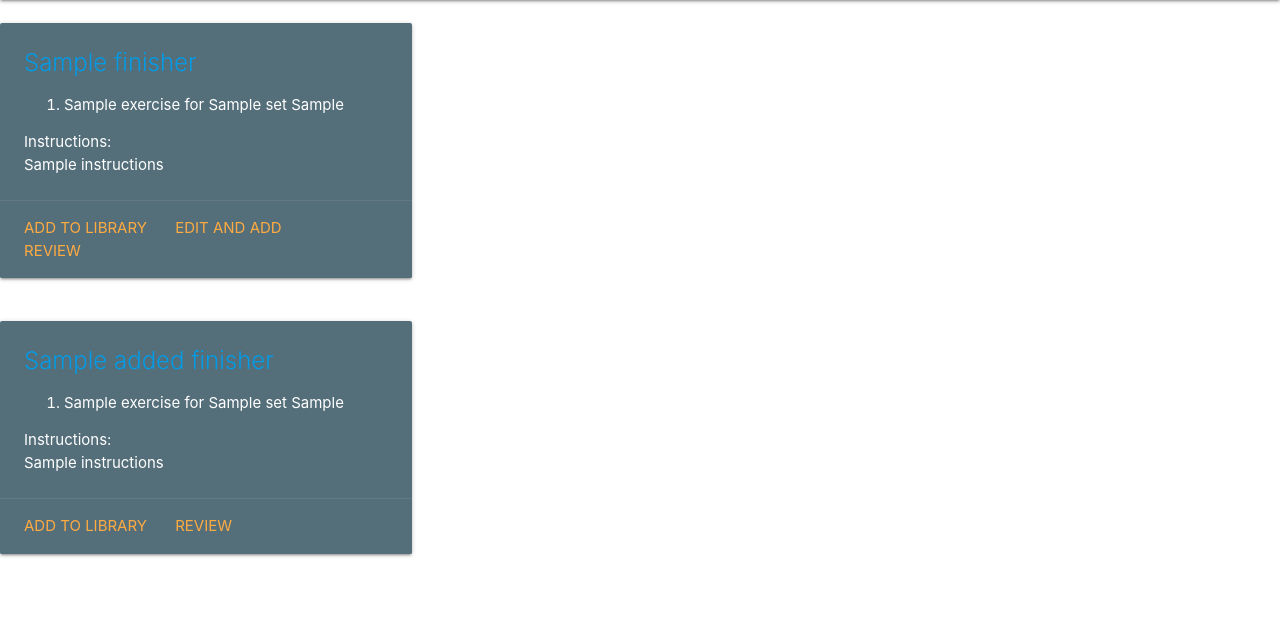
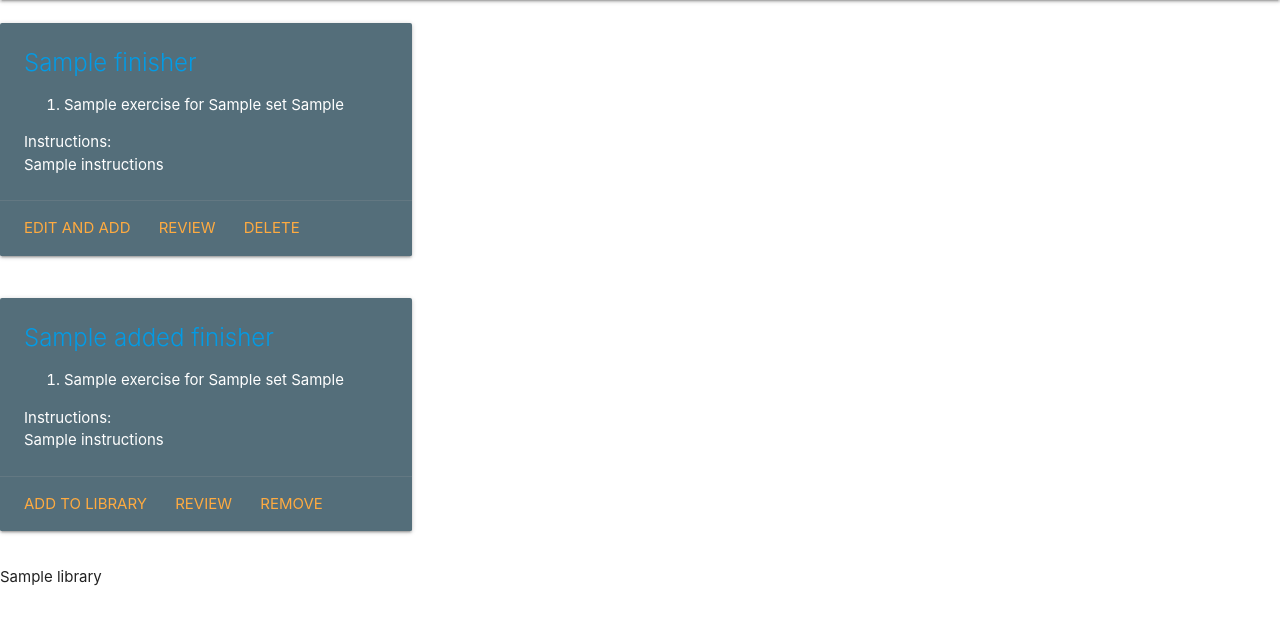
Before and after one commit to allyporwal/finishers-flask, a Flask app: template templates/dashboard.html in a window 1280 px wide. Shown: the part 64-689 px from the top of the page. Run offline with Flask 2, Linux system fonts and the light colour scheme; the template is opened without the code that fills it: most values are stand-ins (such as "Sample title", 1, 10 or a date in 2020); some libraries are stand-ins or nearby versions.

Commit message:
Add function to allow user to remove added finishers from their library

```diff
--- a/app.py
+++ b/app.py
@@ -3,6 +3,7 @@ from flask import (
     Flask, flash, render_template,
     redirect, request, session, url_for)
 from flask_wtf import FlaskForm
+from flask_wtf.csrf import CsrfProtect
 from wtforms import StringField, PasswordField
 from wtforms.validators import InputRequired, Length, Regexp, EqualTo
 from flask_login import (
@@ -22,7 +23,7 @@ app.config["MONGO_URI"] = os.environ.get("MONGO_URI")
 app.secret_key = os.environ.get("SECRET_KEY")
 login_manager = LoginManager()
 login_manager.init_app(app)
-
+CsrfProtect(app)
 
 mongo = PyMongo(app)
 
@@ -147,7 +148,7 @@ def dashboard(username):
     if session["user"]:
         return render_template(
             "dashboard.html", username=username,
-            finishers=finishers, added_finishers=added_finishers)
+            finishers=finishers, added_finishers=added_finishers, library=library)
 
     return redirect(url_for("login"))
 
@@ -158,6 +159,7 @@ def dashboard(username):
 def add_finisher():
     categories = mongo.db.categories.find()
     username = session["user"]
+
     if request.method == "POST":
         form_input_nested = [[], [], []]
         for key, val in request.form.items():
@@ -167,6 +169,7 @@ def add_finisher():
                 form_input_nested[1].append(val)
             if key.startswith("set_type"):
                 form_input_nested[2].append(val)
+
         # sort form_input_nested into an array of objects
         exercises = [{"exercise_name": a,
                       "set": b,
@@ -184,8 +187,10 @@ def add_finisher():
             "reviews": [],
             "created_by": session["user"]
         }
+
         mongo.db.finishers.insert_one(finisher)
         return redirect(url_for("dashboard", username=username))
+
     return render_template(
         "add_finisher.html", categories=categories)
 
@@ -198,6 +203,7 @@ def edit_finisher(finisher_id):
     finisher = mongo.db.finishers.find_one({"_id": ObjectId(finisher_id)})
     categories = mongo.db.categories.find()
     username = session["user"]
+
     if request.method == "POST":
         form_input_nested = [[], [], []]
         for key, val in request.form.items():
@@ -207,6 +213,7 @@ def edit_finisher(finisher_id):
                 form_input_nested[1].append(val)
             if key.startswith("set_type"):
                 form_input_nested[2].append(val)
+
         # sort form_input_nested into an array of objects
         exercises = [{"exercise_name": a,
                       "set": b,
@@ -224,11 +231,13 @@ def edit_finisher(finisher_id):
             "reviews": [],
             "created_by": session["user"]
         }
+
         if edited_finisher["finisher_name"] == finisher["finisher_name"]:
             flash("Please give a new name to the edited finisher")
         else:
             mongo.db.finishers.insert_one(edited_finisher)
             return redirect(url_for("dashboard", username=username))
+
     return render_template(
         "edit_finisher.html", finisher=finisher, categories=categories)
 
@@ -275,7 +284,7 @@ def modify_finisher(finisher_id):
 
 
 # User can add a finisher to their library without editing
-@app.route("/add_to_library/<finisher_id>", methods=["GET", "POST"])
+@app.route("/add_to_library/<finisher_id>")
 def add_to_library(finisher_id):
     finisher = mongo.db.finishers.find_one(
         {"_id": ObjectId(finisher_id)})["_id"]
@@ -285,8 +294,20 @@ def add_to_library(finisher_id):
         {"username": username}, {"$push": {"library": finisher}})
 
     flash("Finisher added to library")
-    return redirect(url_for(
-        "dashboard", username=username))
+    return redirect(url_for("dashboard", username=username))
+
+
+@app.route("/remove_from_library/<finisher_id>")
+def remove_from_library(finisher_id):
+    finisher = mongo.db.finishers.find_one(
+        {"_id": ObjectId(finisher_id)})["_id"]
+    username = session["user"]
+
+    mongo.db.users.update(
+        {"username": username}, {"$pull": {"library": finisher}})
+
+    flash("Finisher removed from library")
+    return redirect(url_for("dashboard", username=username))
 
 
 # browse view so user can see all finishers posted by everyone
--- a/templates/dashboard.html
+++ b/templates/dashboard.html
@@ -37,9 +37,9 @@
                         <p>{{ finisher.instructions }}</p>
                     </div>
                     <div class="card-action">
-                        <a href="#">Add to library</a>
-                        <a href="{{ url_for('edit_finisher', finisher_id=finisher._id)}}">Edit and add</a>
+                        <a href="{{ url_for('edit_finisher', finisher_id=finisher._id) }}">Edit and add</a>
                         <a href="#">Review</a>
+                        <a href="#">Delete</a>
                     </div>
                 </div>
             </div>
@@ -79,10 +79,13 @@
                     <div class="card-action">
                         <a href="#">Add to library</a>
                         <a href="#">Review</a>
+                        <a href="{{ url_for('remove_from_library', finisher_id=added_finisher._id) }}">Remove</a>
                     </div>
                 </div>
             </div>
             {% endfor %}
         </div>
     </div>
+
+{{ library }}
 {% endblock %}
```
